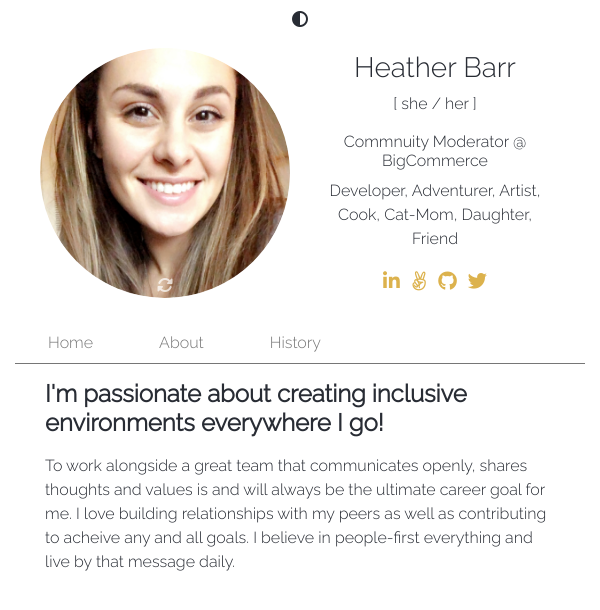
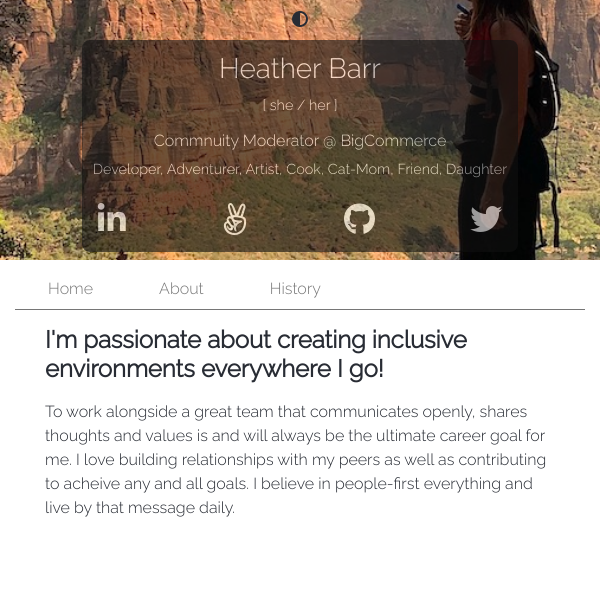
Before and after one commit to hnbarr/heatherbarr, a React (Create React App) app: page / in a window 600 px wide. Shown: the top 610 px of the page. Built offline with nearby package versions, Linux system fonts and the light colour scheme.

Commit message:
change made to mobile landscape responsive view

```diff
--- a/src/App.js
+++ b/src/App.js
@@ -27,10 +27,10 @@ function App() {
                 <i className="fa fa-adjust" onClick={themeToggler}></i>
               </div>
             </div>
-              <div className="col-12 col-sm-6 d-print-none" id="desktopContact">
+              <div className="col-12 col-md-6 d-print-none" id="desktopContact">
                 <Contact/>
               </div>
-              <div className="col-12 col-sm-6">
+              <div className="col-12 col-md-6">
               <NavTabs />
                 <div id="activePane">
                   <Switch>
--- a/src/components/Contact.js
+++ b/src/components/Contact.js
@@ -30,7 +30,7 @@ export default class Contact extends Component {
     render() {
         return (
             <div className="container h-90" id="contact">
-                <div className="d-none d-sm-block my-md-4">
+                <div className="d-none d-md-block my-md-4">
                     <div className="row d-flex justify-content-center align-items-center h-100">
                         <div className="col-6 col-md-12 text-center d-flex justify-content-center my-3" onClick={this.imageToggler} id="imageHolder" >
                             <img src={this.state.roundImage} id="desktopContactImage" alt="profile"/>
@@ -52,7 +52,7 @@ export default class Contact extends Component {
                         </div>
                     </div>
                 </div>
-                <div className="row d-sm-none mobileContact p-2 d-flex-row align-items-center">
+                <div className="row d-md-none mobileContact p-2 d-flex-row align-items-center">
                     <div className="col-10 offset-1 d-flex-row align-items-center justify-content-center text-center content p-2">
                         <h3 className="mt-1">Heather Barr</h3>
                         <p>[ she / her ]</p>
--- a/src/main.css
+++ b/src/main.css
@@ -84,20 +84,19 @@ ul.navtabsMobile li.nav-item .active {
   border-radius: 50%;
 }
 
-@media (max-width: 767px) {
-  #desktopContactImage {
-    width: 250px;
-    height: 250px;
-  }
-}
-
 @media (max-width: 400px) {
   .nav-item {
     margin: 0 auto !important;
   }
 }
 
-@media (max-width: 575px) {
+@media (min-width: 475px) and (max-width: 769px) {
+  #mobileTopPane {
+    background-size: auto;
+  }
+}
+
+@media (max-width: 769px) {
   #mobileTopPane {
     background-image: url("./images/IMG_0046.jpeg");
     background-size: cover;
--- a/src/main.scss
+++ b/src/main.scss
@@ -79,15 +79,14 @@ ul.navtabsMobile {
     width: 350px;
     height: 350px;
     border-radius: 50%;
-    // box-shadow: 1px 3px 8px 2px darken($universalGrey, 5%);
 }
 
-@media(max-width: 767px){
-    #desktopContactImage {
-        width: 250px;
-        height: 250px;
-    }
-}
+// @media(max-width: 767px){
+//     #desktopContactImage {
+//         width: 250px;
+//         height: 250px;
+//     }
+// }
 
 @media(max-width: 400px){
     .nav-item {
@@ -95,10 +94,15 @@ ul.navtabsMobile {
     }
 }
 
-@media (max-width:575px){
+@media(min-width: 475px) and (max-width: 769px) {
+    #mobileTopPane {
+        background-size: auto;
+    }
+}
+
+@media (max-width: 769px){
     #mobileTopPane {
         background-image: url('./images/IMG_0046.jpeg');
-        // background-image: url('./images/IMG_2575.jpeg');
         background-size: cover;
         background-position: center;
     }
```
Also changed, not shown: 1 other file (tests, documents, lock files or other folders).
